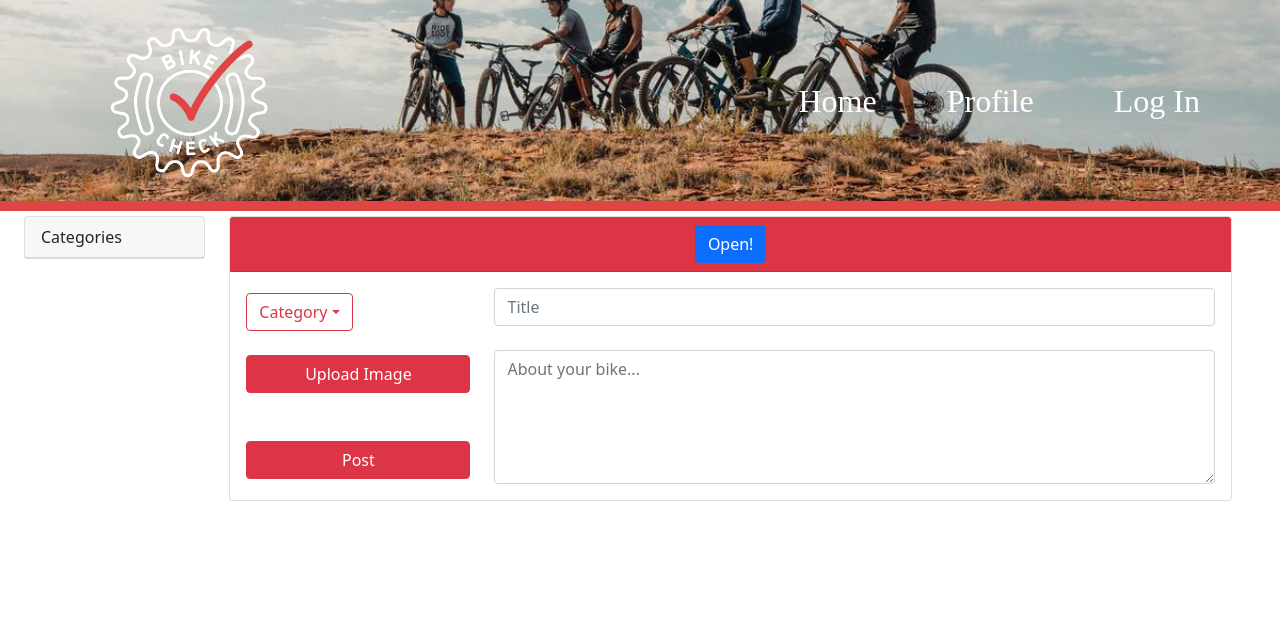
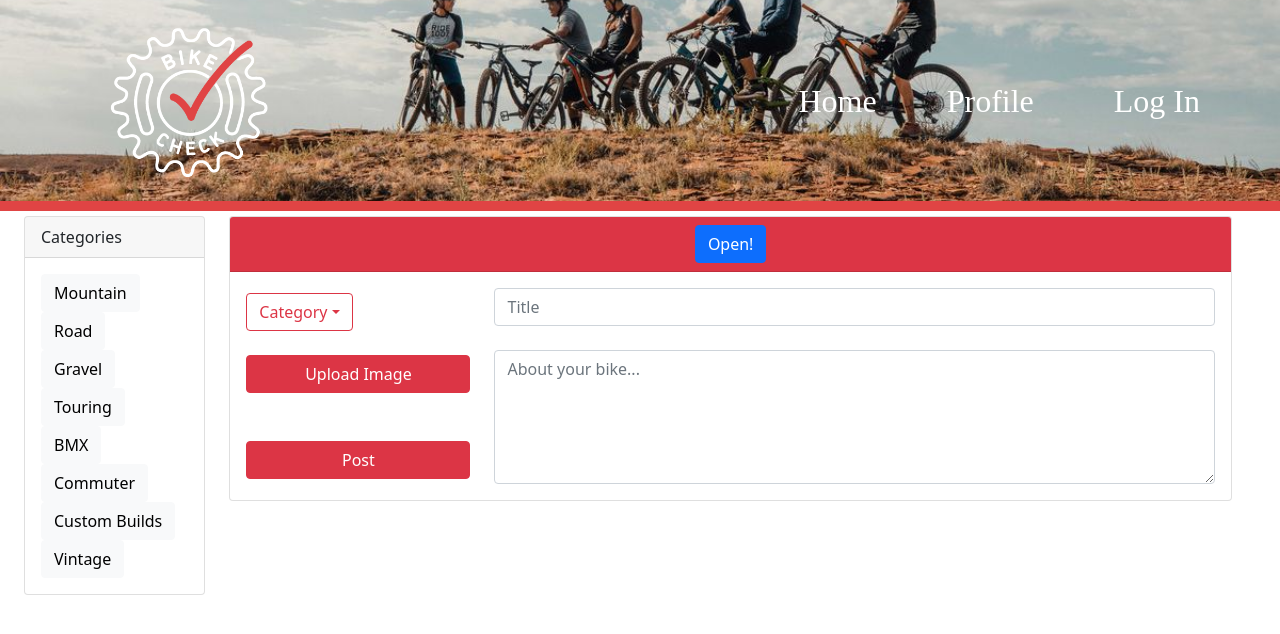
Before and after one commit to SprengerV/bike_check, a React (Create React App) app in the folder client/: page / in a window 1280 px wide. Shown: the top 634 px of the page. Built offline with nearby package versions, Linux system fonts and the light colour scheme; a web font is replaced by a local one.

Commit message:
categories body fully listed

```diff
--- a/client/src/Components/Post/index.js
+++ b/client/src/Components/Post/index.js
@@ -10,6 +10,16 @@ const Post = () => {
                     <Card.Header>
                         Categories
                     </Card.Header>
+                    <Card.Body>
+                        <Button variant="light">Mountain</Button><br></br>
+                        <Button variant="light">Road</Button><br></br>
+                        <Button variant="light">Gravel</Button><br></br>
+                        <Button variant="light">Touring</Button><br></br>
+                        <Button variant="light">BMX</Button><br></br>
+                        <Button variant="light">Commuter</Button><br></br>
+                        <Button variant="light">Custom Builds</Button><br></br>
+                        <Button variant="light">Vintage</Button><br></br>
+                    </Card.Body>
                 </Card>
             </Container>
             <Container className="col-10">
```
